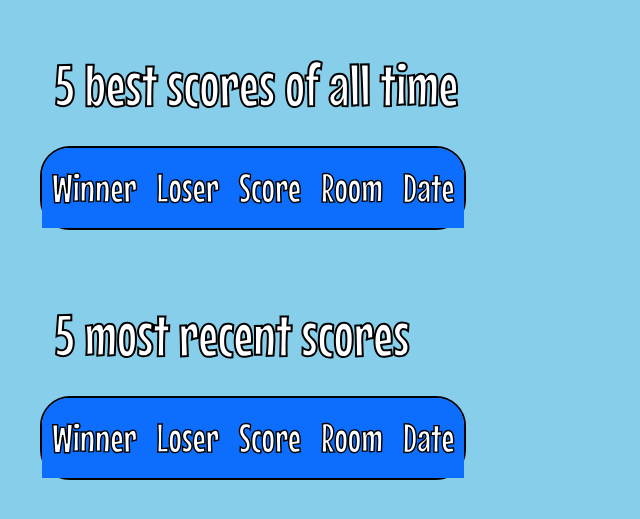
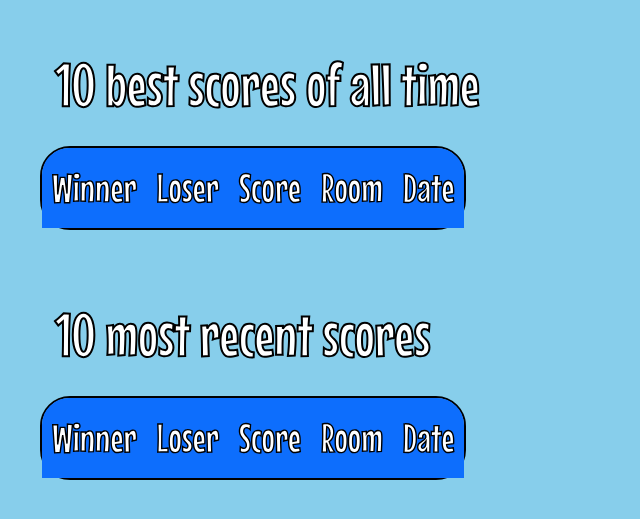
Before and after one commit to sbarthol/hamburguesa, a Django app: page /scoreboard in a window 1280 px wide. Shown: the part 96-615 px from the top of the page, without its empty margins (0-640 px from the left). Run offline with Django 4.2, Linux system fonts and the light colour scheme; data that the repository does not hold is empty.

Commit message:
display 10 rows, not 5

```diff
--- a/webapps/burger/templates/scoreboard.html
+++ b/webapps/burger/templates/scoreboard.html
@@ -36,7 +36,7 @@
   </nav>
 
   <div class="table-container">
-    <p class="table-title">5 best scores of all time</p>
+    <p class="table-title">10 best scores of all time</p>
     <table class="score-table">
       <tr>
         <th>Winner</th>
@@ -57,7 +57,7 @@
     </table>
     <br>
 
-    <p class="table-title">5 most recent scores</p>
+    <p class="table-title">10 most recent scores</p>
     <table class="score-table">
       <tr>
         <th>Winner</th>
--- a/webapps/burger/views.py
+++ b/webapps/burger/views.py
@@ -196,8 +196,8 @@ async def register_websocket(uuid, username, ws):
 
 
 def scoreboard(request):
-  best_scores = Score.objects.order_by("duration_millis")[:5]
-  recent_scores = Score.objects.order_by("-start_time")[:5]
+  best_scores = Score.objects.order_by("duration_millis")[:10]
+  recent_scores = Score.objects.order_by("-start_time")[:10]
   context = {'best_scores': best_scores, "recent_scores": recent_scores}
   return render(request, 'scoreboard.html', context)
 
```
